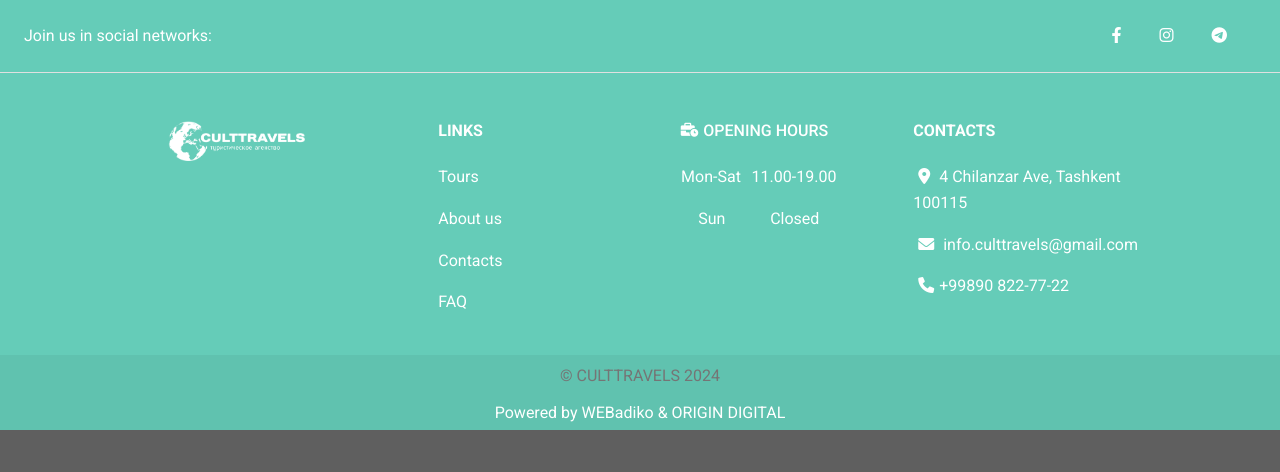
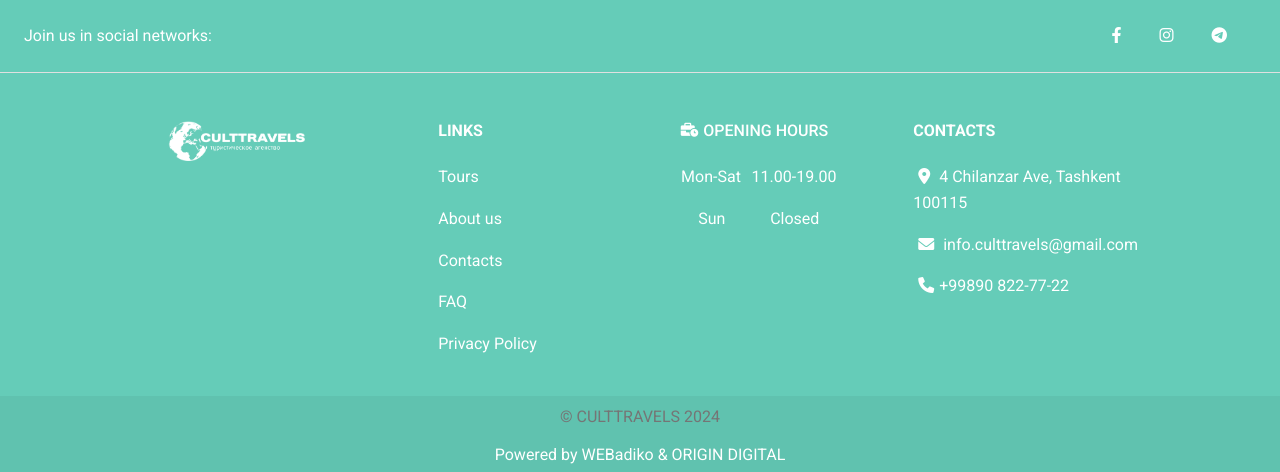
Before and after one commit to RizobekS/culttravels, a Django app: page /en/ in a window 1280 px wide. Shown: the part 1225-1697 px from the top of the page. Before the commit the page ends 1655 px from the top, so only its background shows below. Run offline with Django 3.2, Linux system fonts and the light colour scheme; data that the repository does not hold is empty; some libraries are stand-ins or nearby versions.

Commit message:
added privacy policy

```diff
--- a/home/templates/components/_footer.html
+++ b/home/templates/components/_footer.html
@@ -59,6 +59,9 @@
                     </p>
                     <p>
                         <a href="{% url 'faq' %}" class="quick-link">{% translate "FAQ" %}</a>
+                    </p>
+                    <p>
+                        <a href="{% static 'home/documents/NDA.pdf' %}" class="quick-link" target="_blank">{% translate "Privacy Policy" %}</a>
                     </p>
                 </div>
                 <!-- Grid column -->
```
Also changed, not shown: home/locale/ru/LC_MESSAGES/django.po, home/locale/uz/LC_MESSAGES/django.po, 3 other files.
